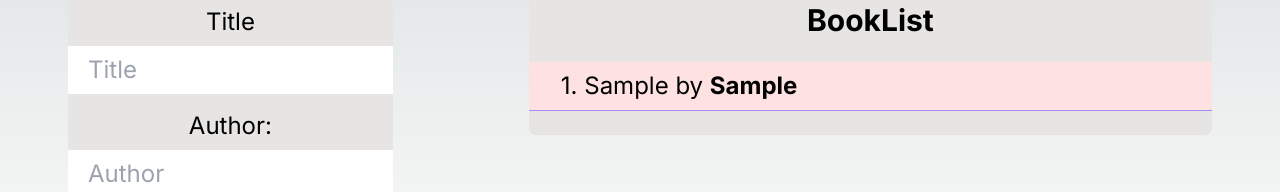
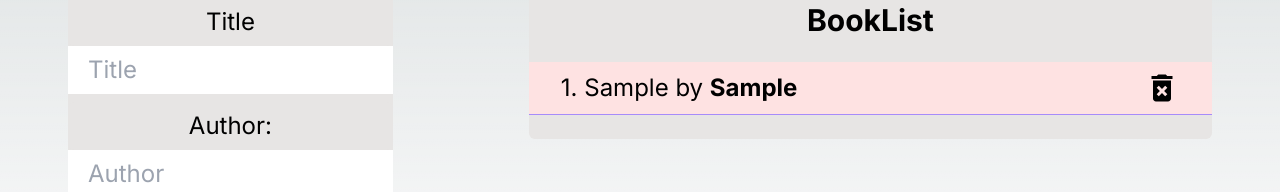
Before and after one commit to GezMin/book-service, a Next.js app in the folder frontend/: page / in a window 1280 px wide. Both pictures are taken after typing "Sample", "Sample" into the empty fields and a click on the button "Add book". Shown: the part 218-410 px from the top of the page. Built offline with nearby package versions, Linux system fonts and the light colour scheme.

Commit message:
added delete icons

```diff
--- a/frontend/package.json
+++ b/frontend/package.json
@@ -13,6 +13,7 @@
     "next": "14.1.0",
     "react": "^18",
     "react-dom": "^18",
+    "react-icons": "^5.0.1",
     "react-redux": "^8.1.2"
   },
   "devDependencies": {
--- a/frontend/src/app/components/BookList/BookList.js
+++ b/frontend/src/app/components/BookList/BookList.js
@@ -1,6 +1,7 @@
 import { useSelector } from 'react-redux'
 import { useDispatch } from 'react-redux'
 import { deleteBook } from '@/app/redux/books/actionCreators'
+import { MdDeleteForever } from 'react-icons/md'
 
 function BookList() {
     const books = useSelector(state => state.books)
@@ -23,14 +24,24 @@ function BookList() {
                     {books.map((book, i) => (
                         <li
                             key={book.id}
-                            className={`border-b border-violet-400 px-8 text-left text-2xl cursor-pointer p-2 hover:bg-violet-200 ${
+                            className={`border-b border-violet-400 px-8 text-left text-2xl  p-2 hover:bg-violet-200 ${
                                 i % 2 === 0 ? 'bg-red-100' : 'bg-lime-100'
                             }`}
-                            onClick={() => deleteBookHandler(book.id)}
                         >
-                            <div>
-                                {++i}. {book.title} by{' '}
-                                <strong>{book.author}</strong>
+                            <div className='flex justify-between items-center'>
+                                <span>
+                                    {++i}. {book.title} by{' '}
+                                    <strong>{book.author}</strong>
+                                </span>
+                                <span>
+                                    <MdDeleteForever
+                                        size={36}
+                                        onClick={() =>
+                                            deleteBookHandler(book.id)
+                                        }
+                                        className='cursor-pointer hover:text-red-500'
+                                    />
+                                </span>
                             </div>
                         </li>
                     ))}
```
Also changed, not shown: 1 other file (tests, documents, lock files or other folders).
